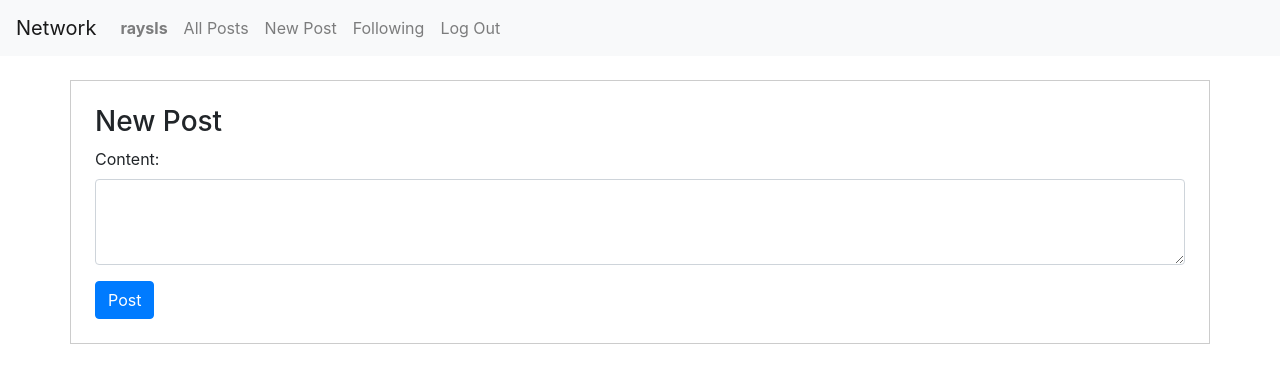
After one commit to rayanasales/Harvard-CS50W, a Django app: page /new_post in a window 1280 px wide. The commit adds this page. Shown: the top 383 px of the page. Run offline with Django 3.2, Linux system fonts and the light colour scheme; a user stored in the database is signed in; some libraries are stand-ins or nearby versions.

Commit message:
Project 4: New post and all posts managment

```diff
--- a/project-4-network/project4/network/models.py
+++ b/project-4-network/project4/network/models.py
@@ -1,6 +1,15 @@
 from django.contrib.auth.models import AbstractUser
 from django.db import models
-
+from django.utils import timezone
 
 class User(AbstractUser):
-    pass
+    following = models.ManyToManyField('self', related_name='followers', symmetrical=False, blank=True)
+
+class Post(models.Model):
+    user = models.ForeignKey(User, on_delete=models.CASCADE, related_name="posts")
+    content = models.TextField(blank=False)
+    timestamp = models.DateTimeField(default=timezone.now)
+    likes = models.ManyToManyField(User, related_name="liked_posts", blank=True)
+
+    def __str__(self):
+        return f"{self.user.username}: {self.content[:30]}..." if len(self.content) > 30 else self.content
--- a/project-4-network/project4/network/templates/network/layout.html
+++ b/project-4-network/project4/network/templates/network/layout.html
@@ -24,6 +24,9 @@
                 </li>
                 {% if user.is_authenticated %}
                     <li class="nav-item">
+                        <a class="nav-link" href="{% url 'new_post' %}">New Post</a>
+                    </li>
+                    <li class="nav-item">
                         <a class="nav-link" href="#">Following</a>
                     </li>
                     <li class="nav-item">
--- /dev/null
+++ b/project-4-network/project4/network/templates/network/new_post.html
@@ -0,0 +1,15 @@
+{% extends "network/layout.html" %}
+
+{% block body %}
+<div class="container mt-4" style="border: 1px solid #ccc; padding: 1.5rem;">
+    <h3>New Post</h3>
+    <form method="post">
+        {% csrf_token %}
+        <div class="form-group">
+            <label for="content">Content:</label>
+            <textarea class="form-control" id="content" name="content" rows="3" required></textarea>
+        </div>
+        <button type="submit" class="btn btn-primary">Post</button>
+    </form>
+</div>
+{% endblock %}
--- a/project-4-network/project4/network/urls.py
+++ b/project-4-network/project4/network/urls.py
@@ -7,5 +7,6 @@ urlpatterns = [
     path("", views.index, name="index"),
     path("login", views.login_view, name="login"),
     path("logout", views.logout_view, name="logout"),
-    path("register", views.register, name="register")
+    path("register", views.register, name="register"),
+    path("new_post", views.new_post, name="new_post")
 ]
--- a/project-4-network/project4/network/views.py
+++ b/project-4-network/project4/network/views.py
@@ -3,12 +3,12 @@ from django.db import IntegrityError
 from django.http import HttpResponse, HttpResponseRedirect
 from django.shortcuts import render
 from django.urls import reverse
-
-from .models import User
-
+from django.contrib.auth.decorators import login_required
+from .models import User, Post
 
 def index(request):
-    return render(request, "network/index.html")
+    posts = Post.objects.all().order_by('-timestamp')
+    return render(request, "network/index.html", {"posts": posts})
 
 
 def login_view(request):
@@ -61,3 +61,30 @@ def register(request):
         return HttpResponseRedirect(reverse("index"))
     else:
         return render(request, "network/register.html")
+
+@login_required
+def new_post(request):
+    if request.method == "POST":
+        content = request.POST["content"]
+        post = Post(user=request.user, content=content)
+        post.save()
+        return HttpResponseRedirect(reverse("index"))
+    return render(request, "network/new_post.html")
+
+@login_required
+def follow_toggle(request, username):
+    target_user = User.objects.get(username=username)
+    if target_user in request.user.following.all():
+        request.user.following.remove(target_user)
+    else:
+        request.user.following.add(target_user)
+    return HttpResponseRedirect(reverse("index"))
+
+@login_required
+def like_toggle(request, post_id):
+    post = Post.objects.get(id=post_id)
+    if request.user in post.likes.all():
+        post.likes.remove(request.user)
+    else:
+        post.likes.add(request.user)
+    return HttpResponseRedirect(reverse("index"))
```
Also changed, not shown: project-4-network/project4/network/templates/network/index.html (+10 -1 lines), project-4-network/project4/db.sqlite3, project-4-network/project4/network/migrations/0002_user_following_post.py (added), 1 other file.
